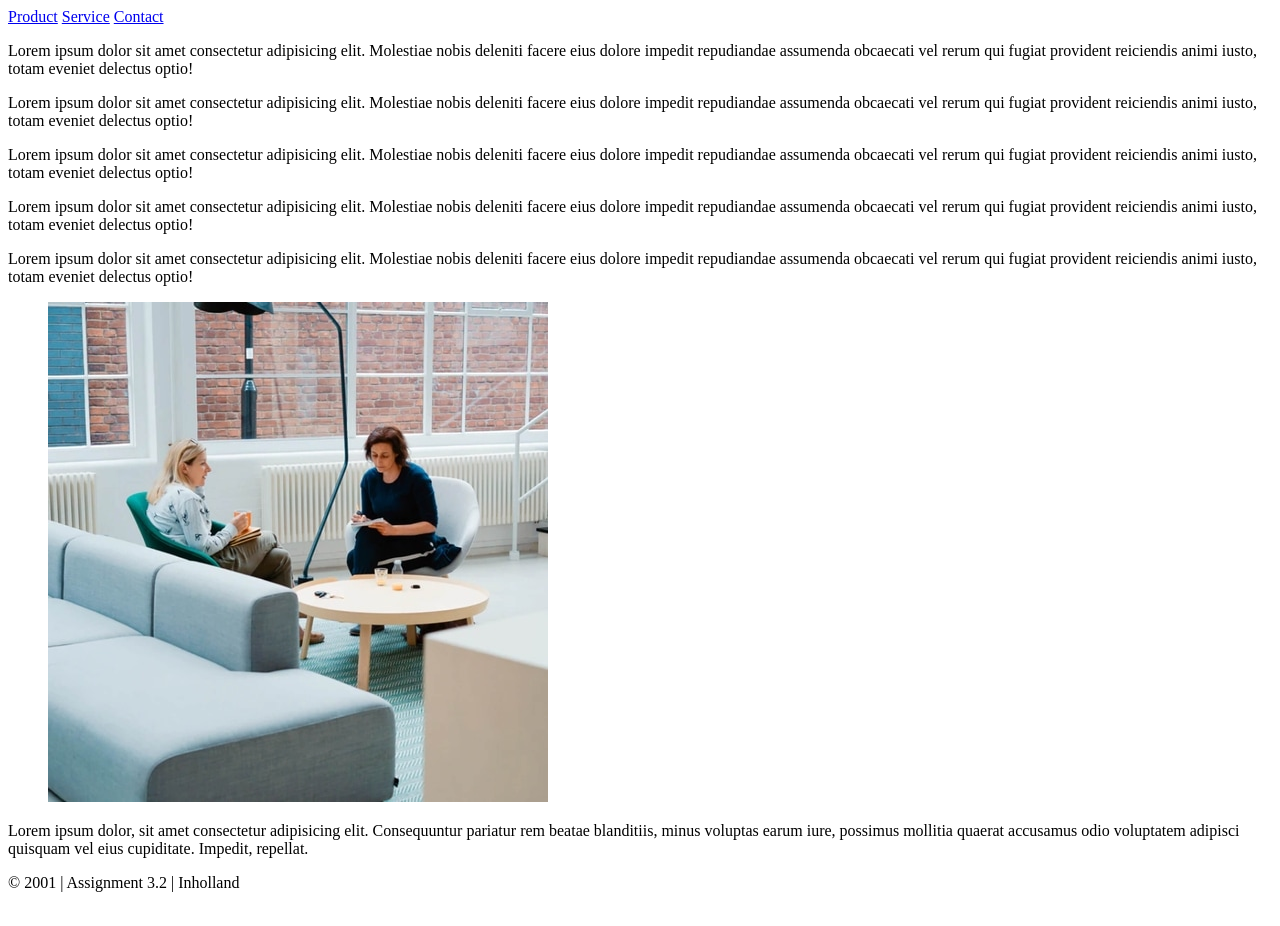
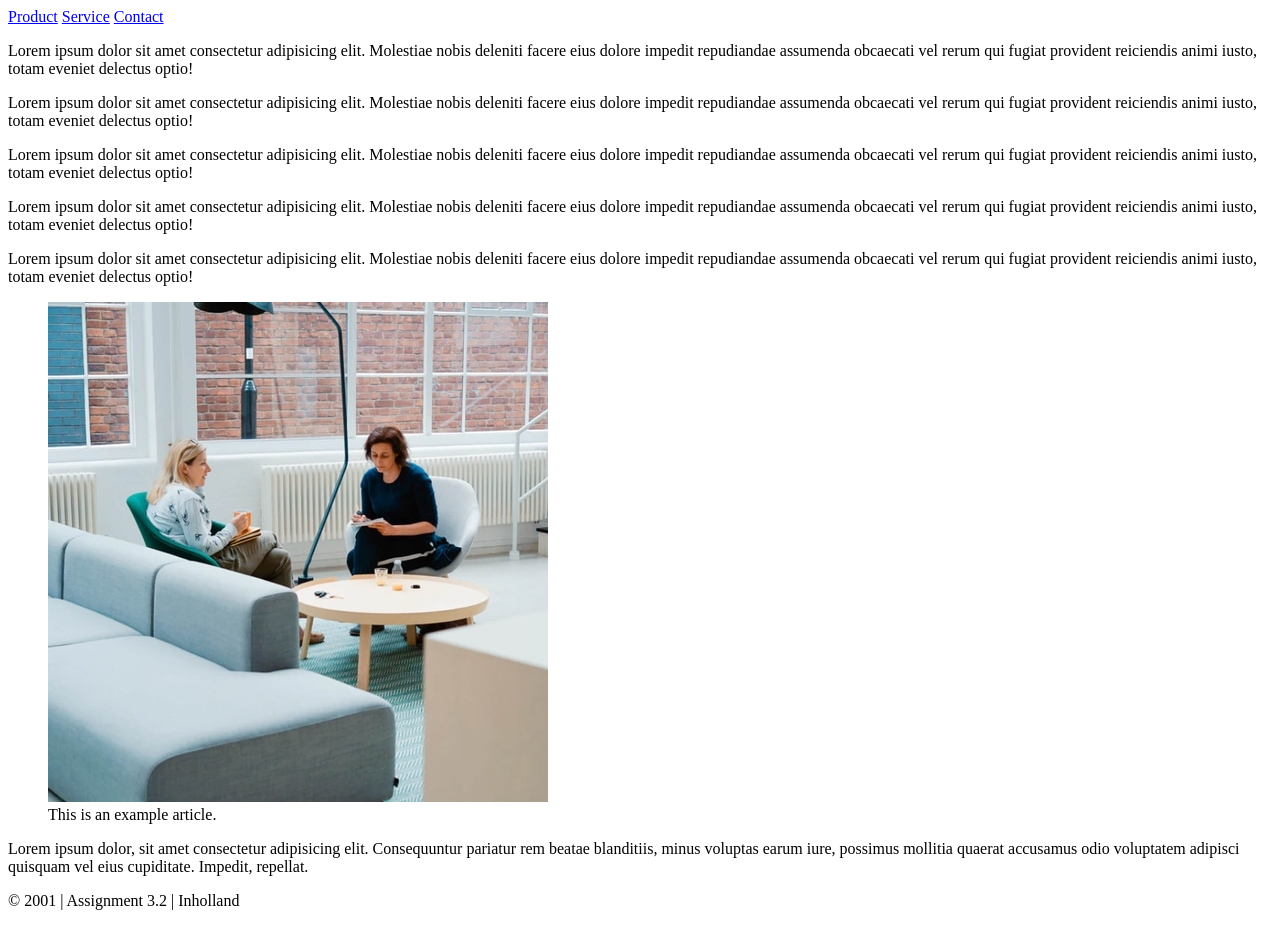
Before and after one commit to Anthony-Shoshi/assignment-32, a plain HTML site: page index.html in a window 1280 px wide. Drawn offline with Linux system fonts and the light colour scheme.

Commit message:
figure caption added

```diff
--- a/index.html
+++ b/index.html
@@ -48,6 +48,7 @@
             </p>
             <figure>
                 <img src="./img/random.jpeg" alt="random image" title="random">
+                <figcaption>This is an example article.</figcaption>
             </figure>
         </article>
         <aside>
```
